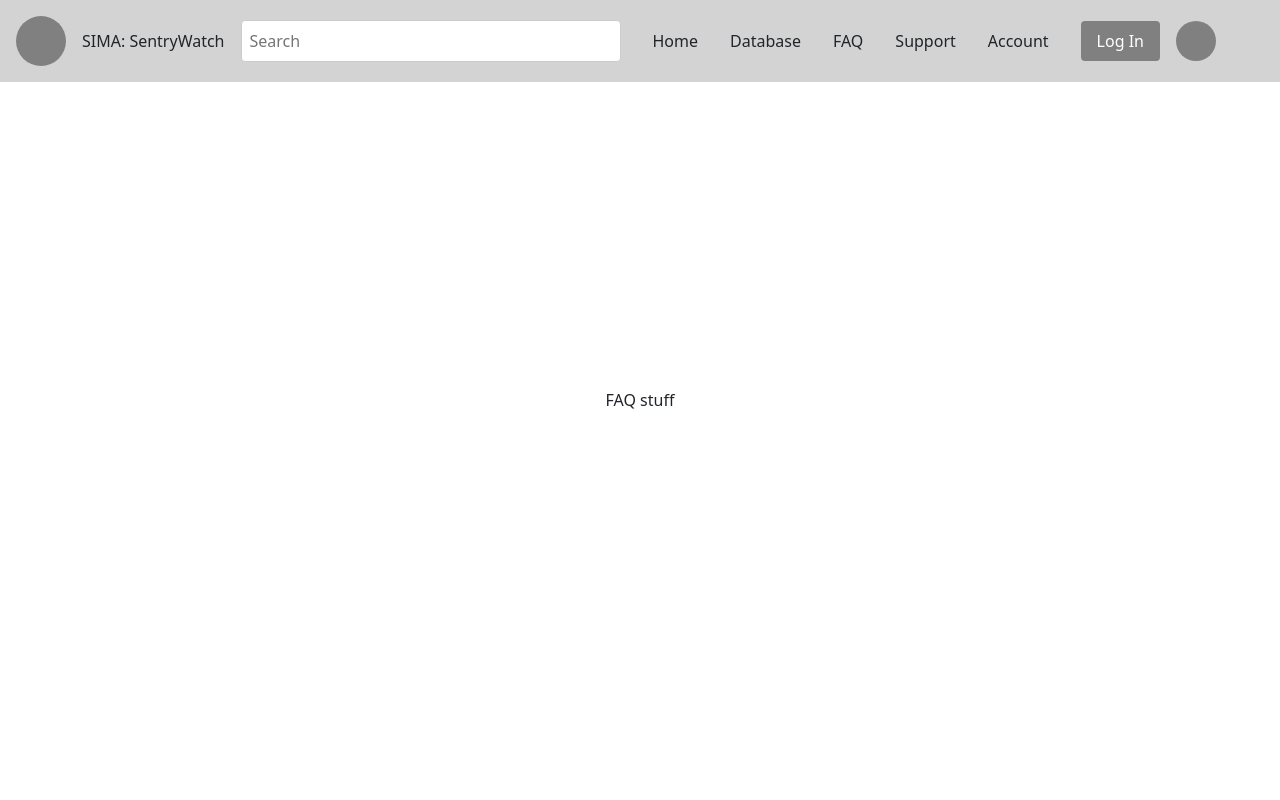
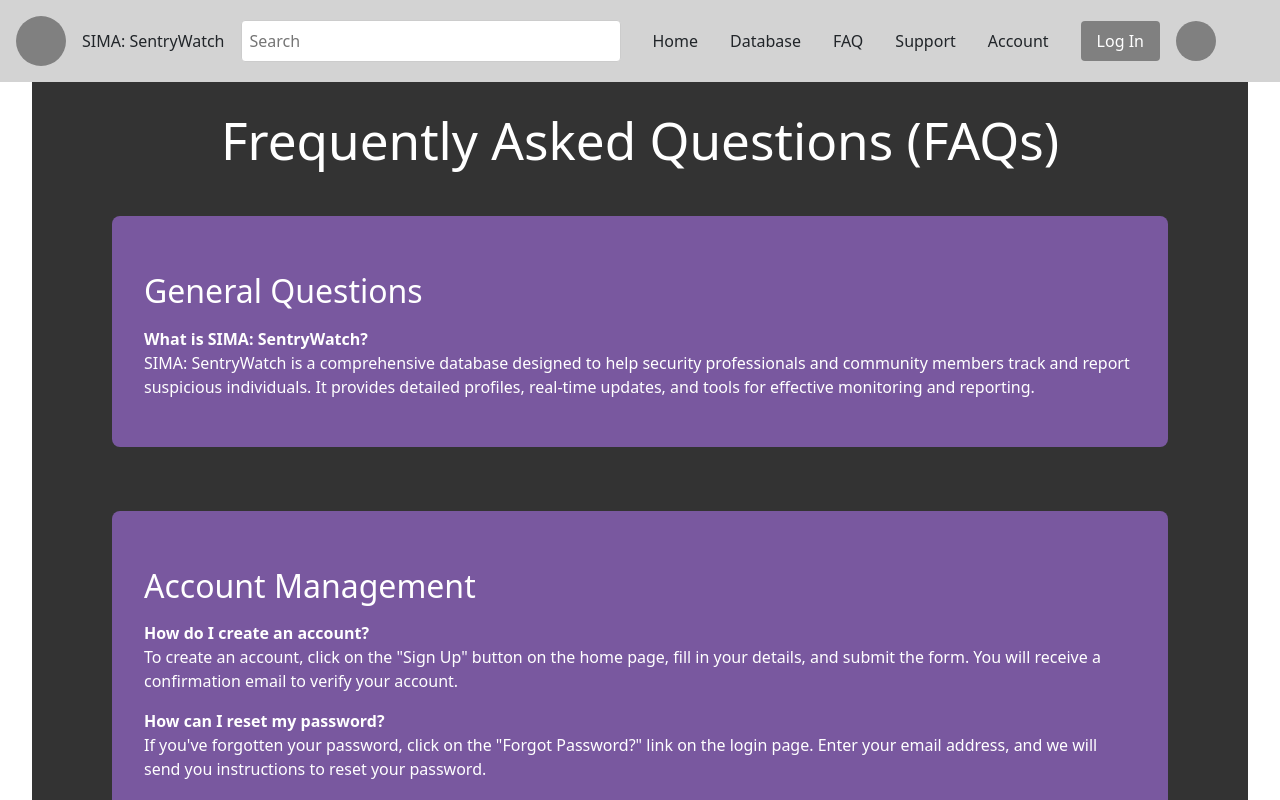
Before and after one commit to dumpsterRat92/SecurityIntellegenceManagementApp, a React (Vite) app in the folder AppName/client/: page /faq in a window 1280 px wide. Shown: the top 800 px of the page. Built offline with nearby package versions, Linux system fonts and the light colour scheme.

Commit message:
added FAQ page

```diff
--- a/AppName/client/src/pages/FAQ.jsx
+++ b/AppName/client/src/pages/FAQ.jsx
@@ -1,3 +1,119 @@
 export default function FAQ() {
-  return <div> FAQ stuff</div>;
+  const containerStyle = {
+    display: 'flex',
+    flexDirection: 'column',
+    alignItems: 'center',
+    padding: '5rem',
+    backgroundColor: '#333',
+    color: '#FFF',
+    // minHeight: '100vh',
+    width: '100%',
+    boxSizing: 'border-box',
+    margin: '0',
+  };
+
+  const sectionStyle = {
+    width: '100%',
+    maxWidth: '1200px',
+    margin: '2rem auto',
+    padding: '2rem',
+    backgroundColor: '#79589f',
+    borderRadius: '8px',
+    boxSizing: 'border-box',
+    textAlign: 'left',
+  };
+
+  const headingStyle = {
+    marginBottom: '1rem',
+    textAlign: 'center',
+  };
+
+  const questionStyle = {
+    marginBottom: '1rem',
+  };
+
+  const subHeadingStyle = {
+    marginTop: '1.5rem',
+    marginBottom: '1rem',
+  };
+
+  return (
+    <div style={containerStyle}>
+      <h1 style={headingStyle}>Frequently Asked Questions (FAQs)</h1>
+      <div style={sectionStyle}>
+        <h2 style={subHeadingStyle}>General Questions</h2>
+        <div style={questionStyle}>
+          <strong>What is SIMA: SentryWatch?</strong>
+          <p>SIMA: SentryWatch is a comprehensive database designed to help security professionals and community members track and report suspicious individuals. It provides detailed profiles, real-time updates, and tools for effective monitoring and reporting.</p>
+        </div>
+      </div>
+      <div style={sectionStyle}>
+        <h2 style={subHeadingStyle}>Account Management</h2>
+        <div style={questionStyle}>
+          <strong>How do I create an account?</strong>
+          <p>To create an account, click on the "Sign Up" button on the home page, fill in your details, and submit the form. You will receive a confirmation email to verify your account.</p>
+        </div>
+        <div style={questionStyle}>
+          <strong>How can I reset my password?</strong>
+          <p>If you've forgotten your password, click on the "Forgot Password?" link on the login page. Enter your email address, and we will send you instructions to reset your password.</p>
+        </div>
+        <div style={questionStyle}>
+          <strong>How do I update my profile information?</strong>
+          <p>Log in to your account, go to the "Account Settings" section, and update your profile information. Don’t forget to save your changes.</p>
+        </div>
+      </div>
+      <div style={sectionStyle}>
+        <h2 style={subHeadingStyle}>Suspect Management</h2>
+        <div style={questionStyle}>
+          <strong>How do I add a new suspect?</strong>
+          <p>To add a new suspect, click on the "Add New Suspect" button on your account main page. Fill in the necessary details and submit the form.</p>
+        </div>
+        <div style={questionStyle}>
+          <strong>How can I edit a suspect's details?</strong>
+          <p>Navigate to your suspect list, click on the "Edit" button next to the suspect’s name, update the necessary details, and save your changes.</p>
+        </div>
+        <div style={questionStyle}>
+          <strong>How do I request the deletion of a suspect?</strong>
+          <p>Click on the "Request Deletion" button next to the suspect’s profile in your suspect list. Provide a reason for the deletion request, and our team will review it.</p>
+        </div>
+      </div>
+      <div style={sectionStyle}>
+        <h2 style={subHeadingStyle}>Security & Privacy</h2>
+        <div style={questionStyle}>
+          <strong>How do I ensure my account is secure?</strong>
+          <p>Use a strong, unique password for your account. Enable two-factor authentication (if available) and regularly update your password. Be cautious of phishing attempts and do not share your login details with others.</p>
+        </div>
+        <div style={questionStyle}>
+          <strong>What is SIMA: SentryWatch's privacy policy?</strong>
+          <p>SIMA: SentryWatch is committed to protecting your privacy. You can read our detailed privacy policy here to understand how we handle your data.</p>
+        </div>
+      </div>
+      <div style={sectionStyle}>
+        <h2 style={subHeadingStyle}>Using SIMA: SentryWatch</h2>
+        <div style={questionStyle}>
+          <strong>How do I search for a suspect?</strong>
+          <p>Use the search bar on your account main page to enter the suspect’s name, description, or any other identifying details. The results will display matching profiles.</p>
+        </div>
+        <div style={questionStyle}>
+          <strong>How do I receive alerts for new updates?</strong>
+          <p>You can set your notification preferences in the "Account Settings" section to receive email or SMS alerts for new updates relevant to your area.</p>
+        </div>
+      </div>
+      <div style={sectionStyle}>
+        <h2 style={subHeadingStyle}>Technical Issues</h2>
+        <div style={questionStyle}>
+          <strong>Why am I not receiving email notifications?</strong>
+          <p>Ensure that the email notifications are enabled in your account settings. Check your spam/junk folder and add our email address to your contacts. If the issue persists, contact support.</p>
+        </div>
+        <div style={questionStyle}>
+          <strong>What should I do if I encounter a technical issue?</strong>
+          <p>First, try refreshing the page or clearing your browser cache. If the problem continues, submit a support ticket with details of the issue, and our technical team will assist you.</p>
+        </div>
+      </div>
+      <div style={sectionStyle}>
+        <h2 style={subHeadingStyle}>Can't find what you're looking for?</h2>
+        <p>If you need further assistance, reach out to our support team via email at support@SIMASentryWatch.com or call 1-800-SIMASENTRYWATCH. You can also start a live chat or submit a support ticket through our support page.</p>
+      </div>
+    </div>
+  );
 }
```
